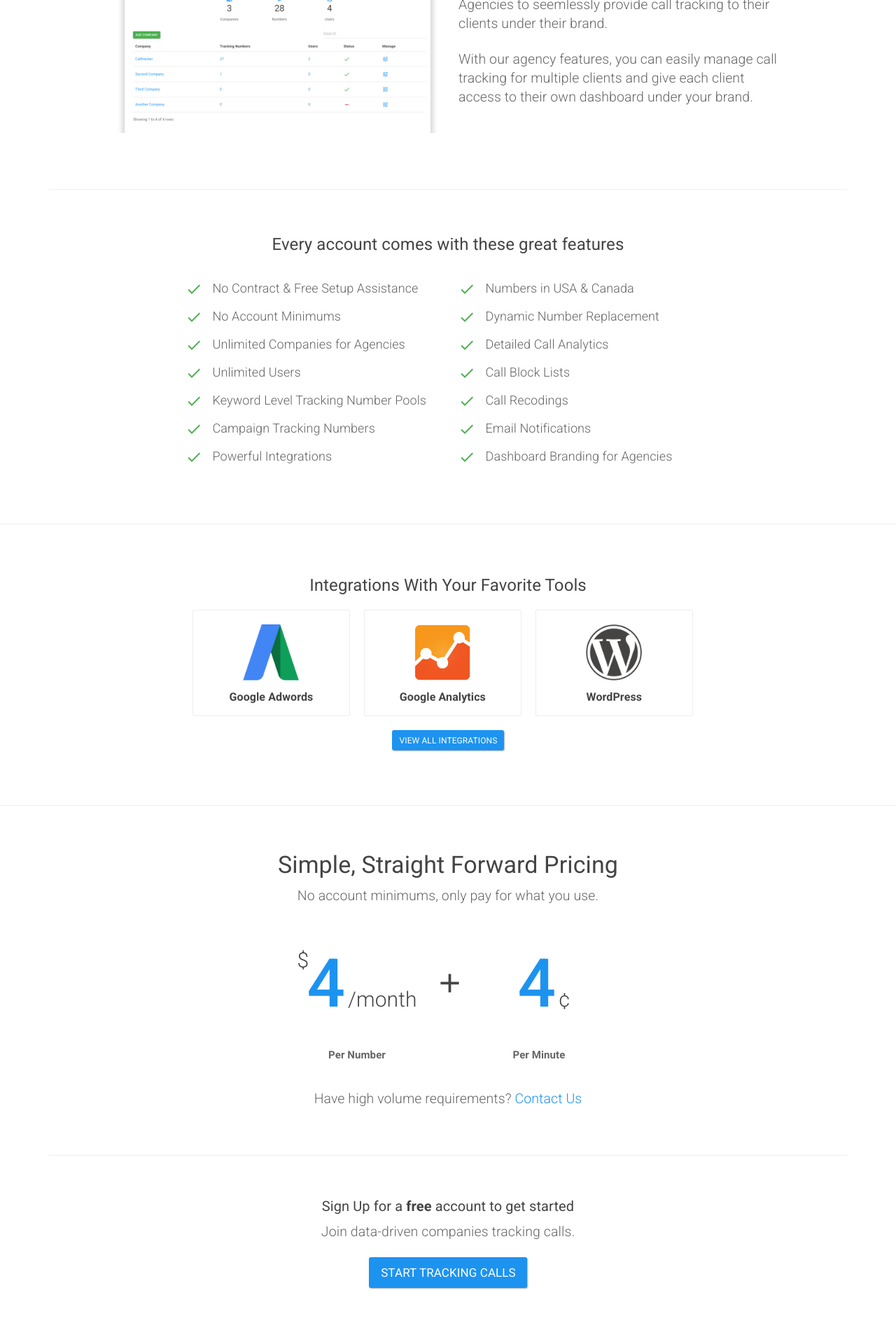
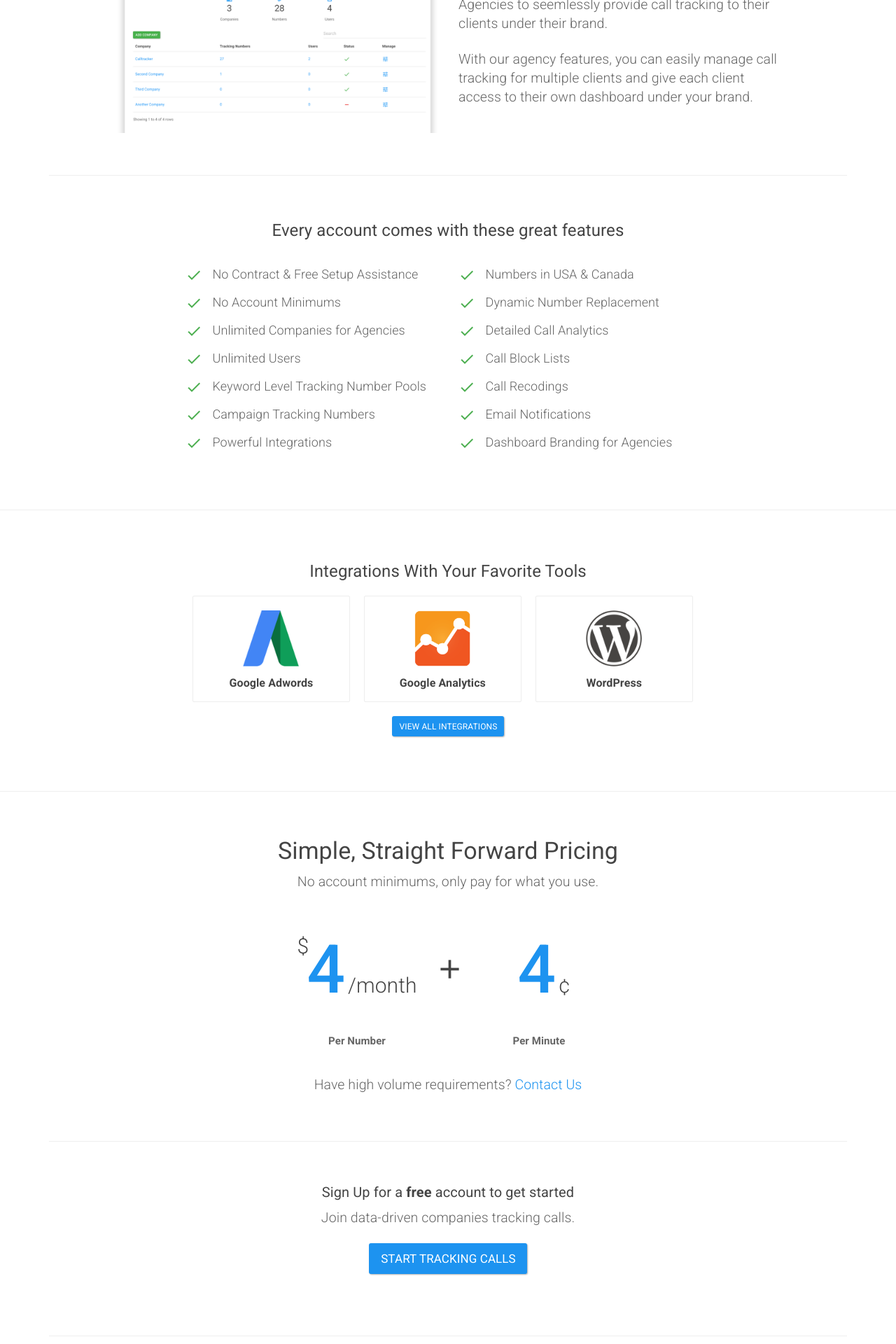
Before and after one commit to sumonst21/calltrackerio-site, a Jekyll site: the page built from index.html, in a window 1280 px wide. Shown: the part 1707-3627 px from the top of the page at 70% size. Built offline with Jekyll 4.4.1, drawn with Linux system fonts in a browser that asks for light colours.

Commit message:
make the spacing smaller

```diff
--- a/_includes/features-section.html
+++ b/_includes/features-section.html
@@ -1,6 +1,6 @@
 <section>
 	<div class="container">
-		<hr class="m-t-40">
+		<hr class="m-t-20">
 		<div class="row p-t-30 p-b-30">
 			<div class="col-md-8 col-md-offset-2">
 				<h4 class="text-center">Every account comes with these great features</h4>
```
